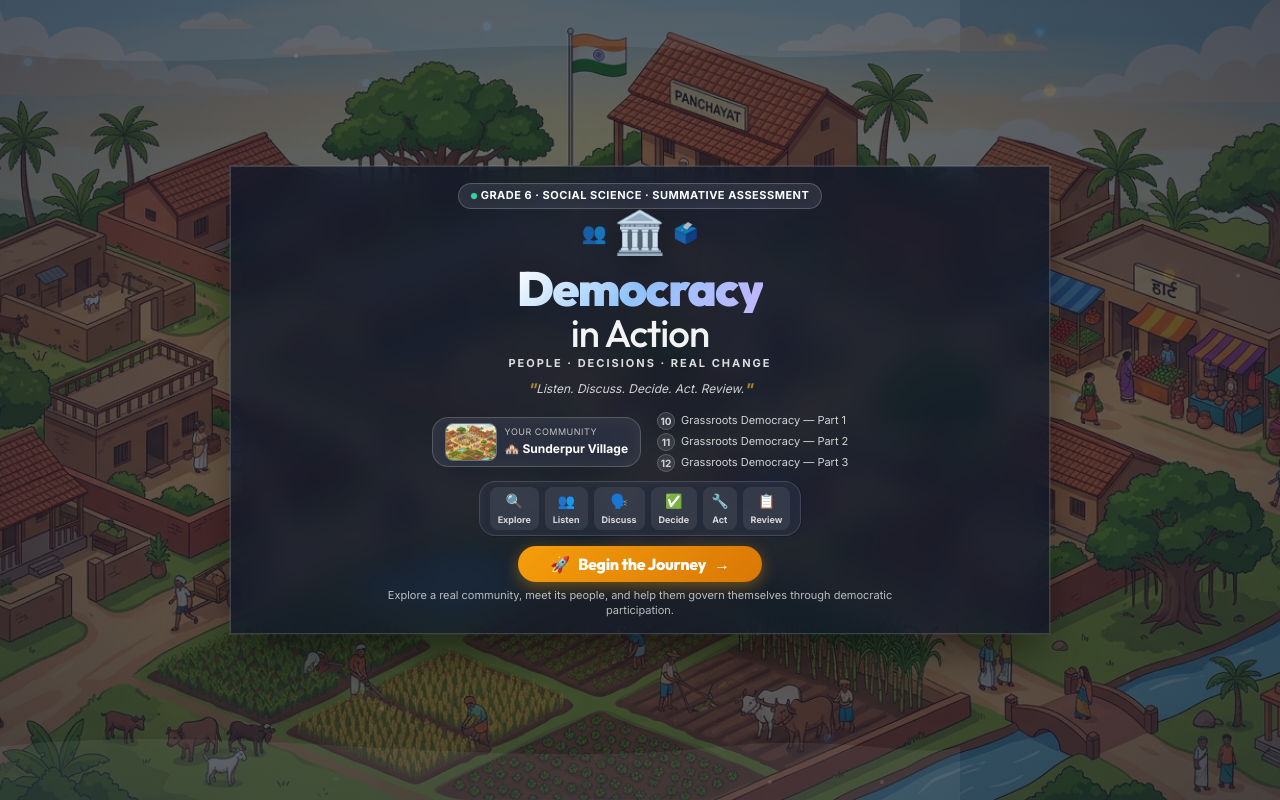
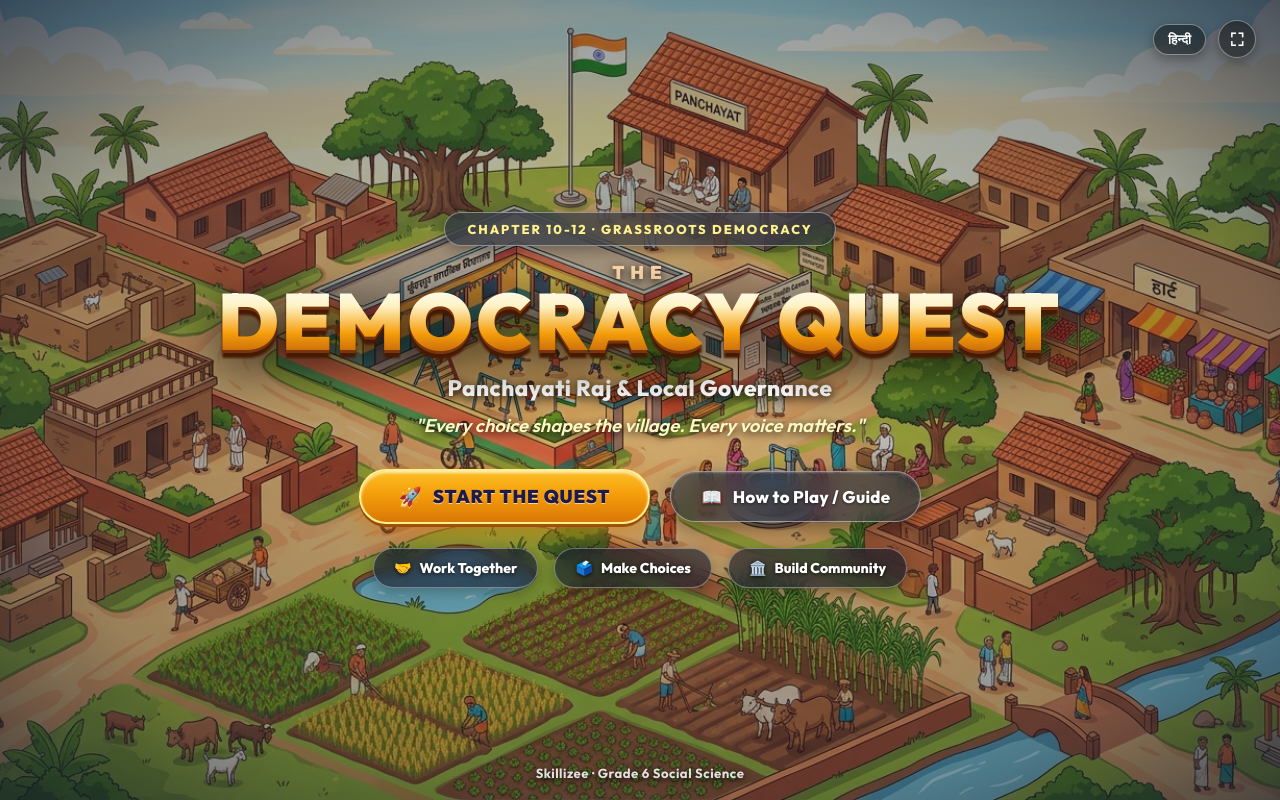
Before and after one commit to chirayumishra24/democracy-in-action, a React (Vite) app: page / in a window 1280 px wide. Built offline with nearby package versions, Linux system fonts and the light colour scheme.

Commit message:
feat: redesign intro entry screen with full-bleed village illustration and 3D quest hero

```diff
--- a/src/screens/IntroScreen/IntroScreen.css
+++ b/src/screens/IntroScreen/IntroScreen.css
@@ -1,16 +1,16 @@
 .intro-screen {
   height: 100vh;
-  max-height: 100vh;
+  width: 100vw;
   display: flex;
+  flex-direction: column;
   align-items: center;
   justify-content: center;
   position: relative;
   overflow: hidden;
-  padding: var(--space-sm) var(--space-md);
-  background: #0b1120;
+  font-family: 'Outfit', 'Inter', system-ui, -apple-system, sans-serif;
 }
 
-/* ── Hero Background ── */
+/* ── Full Bleed Hero Background ── */
 .intro-screen__hero-bg {
   position: fixed;
   inset: 0;
@@ -21,8 +21,8 @@
   width: 100%;
   height: 100%;
   object-fit: cover;
-  opacity: 0.85;
-  filter: saturate(1.15) contrast(1.05);
+  object-position: center 40%;
+  filter: saturate(1.15) contrast(1.05) brightness(1.02);
 }
 
 .intro-screen__hero-overlay {
@@ -30,397 +30,285 @@
   inset: 0;
   background: radial-gradient(
     ellipse at center,
-    rgba(15, 23, 42, 0.45) 0%,
-    rgba(15, 23, 42, 0.72) 100%
+    rgba(15, 23, 42, 0.18) 0%,
+    rgba(15, 23, 42, 0.42) 70%,
+    rgba(15, 23, 42, 0.75) 100%
   );
 }
 
-/* ── Decorative SVG waves ── */
-.intro-screen__deco-top {
+/* ── Top Right Controls ── */
+.intro-screen__top-controls {
   position: absolute;
-  top: 0;
-  left: 0;
-  right: 0;
-  z-index: 2;
-  height: 80px;
+  top: 1.25rem;
+  right: 1.5rem;
+  z-index: 20;
+  display: flex;
+  align-items: center;
+  gap: 0.75rem;
 }
 
-.intro-screen__deco-bottom {
-  position: absolute;
-  bottom: 0;
-  left: 0;
-  right: 0;
-  z-index: 2;
-  height: 80px;
+.intro-screen__lang-btn,
+.intro-screen__fullscreen-btn {
+  background: rgba(0, 0, 0, 0.45);
+  backdrop-filter: blur(10px);
+  -webkit-backdrop-filter: blur(10px);
+  border: 1.5px solid rgba(255, 255, 255, 0.4);
+  color: #ffffff;
+  border-radius: 999px;
+  font-weight: 800;
+  cursor: pointer;
+  display: inline-flex;
+  align-items: center;
+  justify-content: center;
+  transition: all 0.2s ease;
+  box-shadow: 0 4px 12px rgba(0, 0, 0, 0.3);
 }
 
-/* ── Particles ── */
-.intro-screen__particles {
-  position: absolute;
-  inset: 0;
-  z-index: 2;
-  pointer-events: none;
+.intro-screen__lang-btn {
+  padding: 6px 14px;
+  font-size: 0.82rem;
 }
 
-.intro-particle {
-  position: absolute;
-  border-radius: 50%;
-  animation: float 5s ease-in-out infinite;
+.intro-screen__fullscreen-btn {
+  width: 38px;
+  height: 38px;
+  font-size: 1.1rem;
 }
 
-.intro-particle--small {
-  width: 4px;
-  height: 4px;
-  background: rgba(255, 255, 255, 0.12);
+.intro-screen__lang-btn:hover,
+.intro-screen__fullscreen-btn:hover {
+  background: rgba(255, 255, 255, 0.25);
+  border-color: #ffffff;
+  transform: scale(1.06);
 }
 
-.intro-particle--medium {
-  width: 8px;
-  height: 8px;
-  background: rgba(96, 165, 250, 0.15);
-  box-shadow: 0 0 8px rgba(96, 165, 250, 0.2);
-}
-
-.intro-particle--large {
-  width: 12px;
-  height: 12px;
-  background: rgba(251, 191, 36, 0.12);
-  box-shadow: 0 0 12px rgba(251, 191, 36, 0.15);
-}
-
-/* ── Content ── */
+/* ── Center Content Hero ── */
 .intro-screen__content {
   position: relative;
   z-index: 10;
-  text-align: center;
-  color: white;
-  max-width: 820px;
-  width: 100%;
-  max-height: calc(100vh - 20px);
-  margin: auto;
-  padding: var(--space-md) var(--space-xl);
-  background: rgba(15, 23, 42, 0.76);
-  backdrop-filter: blur(14px);
-  -webkit-backdrop-filter: blur(14px);
-  border: 1px solid rgba(255, 255, 255, 0.16);
-  border-radius: var(--radius-2xl);
-  box-shadow: 0 25px 50px -12px rgba(0, 0, 0, 0.6), 0 0 0 1px rgba(255, 255, 255, 0.08);
-  animation: fadeInUp 0.4s var(--ease-out);
   display: flex;
   flex-direction: column;
   align-items: center;
-  gap: 2px;
+  text-align: center;
+  max-width: 900px;
+  padding: 1rem 1.5rem;
+  animation: fadeInUp 0.5s cubic-bezier(0.16, 1, 0.3, 1);
 }
 
-/* Badge */
-.intro-screen__badge {
+/* Top Chapter Capsule Badge */
+.intro-screen__chapter-badge {
   display: inline-flex;
   align-items: center;
-  gap: var(--space-xs);
-  padding: 3px 12px;
-  background: rgba(255, 255, 255, 0.1);
-  border: 1px solid rgba(255, 255, 255, 0.2);
-  border-radius: var(--radius-full);
-  font-size: 11px;
-  font-weight: 700;
-  letter-spacing: 0.5px;
+  padding: 6px 22px;
+  background: rgba(30, 41, 59, 0.6);
+  backdrop-filter: blur(12px);
+  -webkit-backdrop-filter: blur(12px);
+  border: 1.5px solid rgba(255, 255, 255, 0.4);
+  border-radius: 999px;
+  font-size: 0.8rem;
+  font-weight: 800;
+  letter-spacing: 2px;
   text-transform: uppercase;
-  margin-bottom: 2px;
-  backdrop-filter: blur(8px);
+  color: #fef08a;
+  box-shadow: 0 4px 15px rgba(0, 0, 0, 0.35);
+  margin-bottom: 0.75rem;
 }
 
-.intro-badge__dot {
-  width: 6px;
-  height: 6px;
-  border-radius: 50%;
-  background: #34d399;
-  animation: pulse 2s ease-in-out infinite;
+/* 3D Embossed Hero Title */
+.intro-screen__title-wrap {
+  display: flex;
+  flex-direction: column;
+  align-items: center;
+  margin-bottom: 0.25rem;
 }
 
-/* Icon group */
-.intro-screen__icon-group {
-  position: relative;
-  display: inline-flex;
-  align-items: center;
-  justify-content: center;
-  margin-bottom: 0px;
-  height: 48px;
+.intro-screen__title-the {
+  font-size: 1.15rem;
+  font-weight: 900;
+  letter-spacing: 6px;
+  text-transform: uppercase;
+  color: #fed7aa;
+  text-shadow: 0 2px 8px rgba(0, 0, 0, 0.85);
+  margin-bottom: -6px;
 }
 
-.intro-screen__icon {
-  font-size: 42px;
-  filter: drop-shadow(0 6px 20px rgba(0, 0, 0, 0.4));
-  animation: float 4s ease-in-out infinite;
-}
-
-.intro-screen__icon-float {
-  position: absolute;
-  font-size: 20px;
-  opacity: 0.75;
-  animation: float 5s ease-in-out infinite;
-}
-
-.intro-screen__icon-float--1 {
-  left: -32px;
-  top: 4px;
-  animation-delay: 0.5s;
-}
-
-.intro-screen__icon-float--2 {
-  right: -32px;
-  top: 4px;
-  animation-delay: 1s;
-}
-
-/* Title */
 .intro-screen__title {
-  display: flex;
-  flex-direction: column;
-  margin-bottom: 0px;
-}
-
-.intro-screen__title-line1 {
-  font-size: clamp(2rem, 4.5vw, 3rem);
+  font-size: clamp(2.8rem, 6.2vw, 5.2rem);
   font-weight: 900;
-  letter-spacing: -1.5px;
-  line-height: 1.05;
-  background: linear-gradient(135deg, #ffffff, #93c5fd, #c4b5fd);
+  letter-spacing: 3px;
+  text-transform: uppercase;
+  line-height: 1;
+  margin: 0;
+  background: linear-gradient(180deg, #ffffff 0%, #fef3c7 30%, #f59e0b 65%, #b45309 100%);
   -webkit-background-clip: text;
   -webkit-text-fill-color: transparent;
   background-clip: text;
-  text-shadow: none;
-}
-
-.intro-screen__title-line2 {
-  font-size: clamp(1.6rem, 3.5vw, 2.4rem);
-  font-weight: 400;
-  letter-spacing: -1px;
-  line-height: 1.05;
-  opacity: 0.95;
+  filter: drop-shadow(0 3px 0 #78350f)
+          drop-shadow(0 5px 1px #451a03)
+          drop-shadow(0 10px 25px rgba(0, 0, 0, 0.85));
 }
 
 /* Subtitle */
 .intro-screen__subtitle {
-  font-size: 11px;
-  opacity: 0.85;
-  font-weight: 700;
-  letter-spacing: 2px;
-  text-transform: uppercase;
-  margin-bottom: 2px;
+  font-size: clamp(1.05rem, 2vw, 1.4rem);
+  font-weight: 800;
+  color: #ffffff;
+  margin: 0.4rem 0 0.25rem;
+  text-shadow: 0 2px 10px rgba(0, 0, 0, 0.85), 0 0 20px rgba(0, 0, 0, 0.5);
+  letter-spacing: 0.5px;
 }
 
-/* Tagline */
-.intro-screen__tagline {
+/* Tagline in Quotes */
+.intro-screen__quote {
+  font-size: clamp(0.95rem, 1.6vw, 1.15rem);
   font-style: italic;
-  font-size: 12px;
-  opacity: 0.8;
-  margin-bottom: 4px;
+  font-weight: 600;
+  color: #fef9c3;
+  margin: 0 0 1.75rem;
+  text-shadow: 0 2px 8px rgba(0, 0, 0, 0.85);
+  max-width: 650px;
 }
 
-.intro-tagline__quote {
-  font-size: var(--text-base);
-  font-weight: 900;
-  color: #fbbf24;
-  opacity: 0.8;
-  vertical-align: middle;
-}
-
-/* Middle row: Village card & Chapters side by side */
-.intro-screen__middle-row {
+/* Actions Row */
+.intro-screen__actions {
   display: flex;
   align-items: center;
   justify-content: center;
-  gap: var(--space-md);
-  width: 100%;
-  margin: 3px 0;
+  gap: 1.25rem;
+  flex-wrap: wrap;
+  margin-bottom: 1.5rem;
 }
 
-/* Village preview card */
-.intro-screen__village-card {
+/* Big Juicy Orange Button */
+.intro-screen__btn-start {
+  display: inline-flex;
+  align-items: center;
+  gap: 0.65rem;
+  padding: 14px 38px;
+  background: linear-gradient(180deg, #fbbf24 0%, #f59e0b 45%, #d97706 100%);
+  border: 2px solid #fef08a;
+  border-radius: 999px;
+  color: #1e1b4b;
+  font-size: 1.15rem;
+  font-weight: 900;
+  letter-spacing: 0.8px;
+  text-transform: uppercase;
+  cursor: pointer;
+  box-shadow: 0 8px 25px rgba(217, 119, 6, 0.6),
+              0 3px 0 #78350f,
+              inset 0 2px 3px rgba(255, 255, 255, 0.7);
+  transition: all 0.2s cubic-bezier(0.16, 1, 0.3, 1);
+  text-shadow: 0 1px 0 rgba(255, 255, 255, 0.6);
+}
+
+.intro-screen__btn-start:hover {
+  transform: translateY(-2px) scale(1.03);
+  box-shadow: 0 12px 32px rgba(217, 119, 6, 0.75),
+              0 4px 0 #78350f,
+              inset 0 2px 4px rgba(255, 255, 255, 0.8);
+}
+
+.intro-screen__btn-start:active {
+  transform: translateY(2px) scale(0.98);
+  box-shadow: 0 4px 12px rgba(217, 119, 6, 0.5),
+              0 1px 0 #78350f;
+}
+
+/* Frosted Glass Guide Button */
+.intro-screen__btn-guide {
+  display: inline-flex;
+  align-items: center;
+  gap: 0.65rem;
+  padding: 14px 30px;
+  background: rgba(30, 41, 59, 0.6);
+  backdrop-filter: blur(12px);
+  -webkit-backdrop-filter: blur(12px);
+  border: 1.8px solid rgba(255, 255, 255, 0.45);
+  border-radius: 999px;
+  color: #ffffff;
+  font-size: 1.05rem;
+  font-weight: 800;
+  letter-spacing: 0.3px;
+  cursor: pointer;
+  box-shadow: 0 6px 20px rgba(0, 0, 0, 0.4),
+              inset 0 1px 2px rgba(255, 255, 255, 0.25);
+  transition: all 0.2s cubic-bezier(0.16, 1, 0.3, 1);
+  text-shadow: 0 1px 3px rgba(0, 0, 0, 0.6);
+}
+
+.intro-screen__btn-guide:hover {
+  background: rgba(255, 255, 255, 0.22);
+  border-color: #ffffff;
+  transform: translateY(-2px);
+  box-shadow: 0 10px 25px rgba(0, 0, 0, 0.5);
+}
+
+/* 3 Core Pillars in a Row */
+.intro-screen__pillars {
   display: flex;
   align-items: center;
-  gap: var(--space-sm);
-  background: rgba(255, 255, 255, 0.1);
-  border: 1px solid rgba(255, 255, 255, 0.18);
-  border-radius: var(--radius-lg);
-  padding: 5px 12px;
-  margin: 0;
-  backdrop-filter: blur(8px);
-  transition: all var(--duration-fast);
+  justify-content: center;
+  gap: 1rem;
+  flex-wrap: wrap;
 }
 
-.intro-screen__village-card:hover {
-  background: rgba(255, 255, 255, 0.16);
+.intro-pillar-chip {
+  display: inline-flex;
+  align-items: center;
+  gap: 0.5rem;
+  background: rgba(15, 23, 42, 0.6);
+  backdrop-filter: blur(10px);
+  -webkit-backdrop-filter: blur(10px);
+  border: 1.2px solid rgba(255, 255, 255, 0.35);
+  border-radius: 999px;
+  padding: 8px 20px;
+  font-size: 0.88rem;
+  font-weight: 800;
+  color: #ffffff;
+  box-shadow: 0 4px 15px rgba(0, 0, 0, 0.3);
+  text-shadow: 0 1px 4px rgba(0, 0, 0, 0.8);
+  transition: all 0.2s ease;
+}
+
+.intro-pillar-chip:hover {
+  background: rgba(255, 255, 255, 0.18);
   transform: translateY(-1px);
 }
 
-.intro-village__img {
-  width: 52px;
-  height: 38px;
-  object-fit: cover;
-  border-radius: var(--radius-sm);
-  border: 1px solid rgba(255, 255, 255, 0.3);
+/* Footer */
+.intro-screen__footer {
+  position: absolute;
+  bottom: 1rem;
+  left: 0;
+  right: 0;
+  text-align: center;
+  z-index: 10;
+  font-size: 0.82rem;
+  font-weight: 700;
+  color: rgba(255, 255, 255, 0.85);
+  text-shadow: 0 2px 6px rgba(0, 0, 0, 0.9);
+  letter-spacing: 0.5px;
 }
 
-.intro-village__info {
-  display: flex;
-  flex-direction: column;
-  text-align: left;
-}
-
-.intro-village__label {
-  font-size: 9px;
-  text-transform: uppercase;
-  letter-spacing: 0.5px;
-  opacity: 0.7;
-}
-
-.intro-village__name {
-  font-size: var(--text-xs);
-  font-weight: 800;
-}
-
-/* Chapters */
-.intro-screen__chapters {
-  display: flex;
-  flex-direction: column;
-  gap: 3px;
-  margin: 0;
-  text-align: left;
-}
-
-.intro-chapter {
-  display: inline-flex;
-  align-items: center;
-  gap: 6px;
-  font-size: 11px;
-  opacity: 0.8;
-}
-
-.intro-chapter__num {
-  display: inline-flex;
-  align-items: center;
-  justify-content: center;
-  width: 18px;
-  height: 18px;
-  border-radius: 50%;
-  background: rgba(255, 255, 255, 0.12);
-  border: 1px solid rgba(255, 255, 255, 0.25);
-  font-weight: 800;
-  font-size: 10px;
-  flex-shrink: 0;
-}
-
-/* Flow steps */
-.intro-screen__flow {
-  display: flex;
-  align-items: center;
-  justify-content: center;
-  gap: 6px;
-  flex-wrap: wrap;
-  margin: 4px 0 8px;
-  padding: 5px 10px;
-  background: rgba(255, 255, 255, 0.08);
-  border: 1px solid rgba(255, 255, 255, 0.12);
-  border-radius: var(--radius-lg);
-  backdrop-filter: blur(4px);
-}
-
-.flow-step {
-  display: flex;
-  flex-direction: column;
-  align-items: center;
-  gap: 1px;
-  padding: 3px 8px;
-  background: rgba(255, 255, 255, 0.08);
-  border-radius: var(--radius-sm);
-  font-size: var(--text-xs);
-  font-weight: 700;
-  white-space: nowrap;
-}
-
-.flow-step:hover {
-  background: rgba(255, 255, 255, 0.18);
-}
-
-.flow-step__emoji {
-  font-size: 14px;
-}
-
-.flow-step__label {
-  font-size: 9px;
-  opacity: 0.8;
-}
-
-/* Start button */
-.intro-screen__start {
-  display: inline-flex;
-  align-items: center;
-  gap: var(--space-sm);
-  padding: 8px var(--space-xl);
-  background: linear-gradient(135deg, #f59e0b, #d97706);
-  color: white;
-  border-radius: var(--radius-full);
-  font-size: var(--text-base);
-  font-weight: 800;
-  letter-spacing: -0.3px;
-  box-shadow: 0 4px 16px rgba(245, 158, 11, 0.4);
-  transition: all var(--duration-fast);
-  margin-bottom: 4px;
-  cursor: pointer;
-  border: none;
-}
-
-.intro-screen__start:hover {
-  transform: translateY(-2px);
-  box-shadow: 0 6px 20px rgba(245, 158, 11, 0.5);
-}
-
-/* Note */
-.intro-screen__note {
-  font-size: 11px;
-  opacity: 0.7;
-  margin: 0;
-  max-width: 520px;
-  line-height: 1.3;
-}
-
-/* ── Responsive ── */
+/* Responsive */
 @media (max-width: 640px) {
-  .intro-screen {
-    height: auto;
-    min-height: 100vh;
-    overflow-y: auto;
+  .intro-screen__actions {
+    flex-direction: column;
+    gap: 0.75rem;
+    width: 100%;
   }
-
-  .intro-screen__middle-row {
-    flex-direction: column;
-    gap: var(--space-xs);
+  .intro-screen__btn-start,
+  .intro-screen__btn-guide {
+    width: 100%;
+    justify-content: center;
+    padding: 12px 24px;
+    font-size: 1rem;
   }
-
-  .intro-screen__content {
-    max-height: none;
-    padding: var(--space-md);
+  .intro-screen__pillars {
+    gap: 0.5rem;
   }
-
-  .intro-screen__title-line1 { font-size: 2.2rem; }
-  .intro-screen__title-line2 { font-size: 1.6rem; }
-  .intro-screen__icon { font-size: 40px; }
-  .intro-screen__icon-float { display: none; }
-
-  .intro-screen__village-card {
-    max-width: 100%;
-  }
-
-  .flow-step {
-    padding: 3px 6px;
-  }
-
-  .flow-step__emoji { font-size: 13px; }
-  .flow-step__label { font-size: 9px; }
-
-  .intro-screen__start {
-    padding: 8px var(--space-lg);
-    font-size: var(--text-sm);
+  .intro-pillar-chip {
+    padding: 6px 14px;
+    font-size: 0.78rem;
   }
 }
--- a/src/screens/IntroScreen/IntroScreen.tsx
+++ b/src/screens/IntroScreen/IntroScreen.tsx
@@ -1,9 +1,31 @@
+import { useState, useEffect } from 'react';
 import { useGame } from '../../state/gameStore';
 import { playSound } from '../../utils/audio';
+import InstructionsModal from '../../components/InstructionsModal/InstructionsModal';
 import './IntroScreen.css';
 
 export default function IntroScreen() {
   const { dispatch, state } = useGame();
+  const [showInstructions, setShowInstructions] = useState(false);
+  const [isFullscreen, setIsFullscreen] = useState(false);
+  const lang = state.settings.language || 'en';
+  const isHindi = lang === 'hi';
+
+  useEffect(() => {
+    const handleFullscreenChange = () => {
+      setIsFullscreen(Boolean(document.fullscreenElement));
+    };
+    document.addEventListener('fullscreenchange', handleFullscreenChange);
+    return () => document.removeEventListener('fullscreenchange', handleFullscreenChange);
+  }, []);
+
+  const toggleFullscreen = () => {
+    if (!document.fullscreenElement) {
+      document.documentElement.requestFullscreen().catch(() => {});
+    } else {
+      document.exitFullscreen().catch(() => {});
+    }
+  };
 
   const handleStart = () => {
     playSound('start', state.settings.soundEnabled);
@@ -12,114 +34,92 @@ export default function IntroScreen() {
 
   return (
     <div className="intro-screen">
-      {/* Background image */}
+      {/* Full-bleed Illustrated Village Background */}
       <div className="intro-screen__hero-bg">
-        <img src="/images/village-hero.jpg" alt="" className="intro-screen__hero-img" />
+        <img src="/images/village-hero.jpg" alt="Sunderpur Village" className="intro-screen__hero-img" />
         <div className="intro-screen__hero-overlay" />
       </div>
 
-      {/* Floating particles */}
-      <div className="intro-screen__particles">
-        {Array.from({ length: 24 }).map((_, i) => (
-          <div key={i} className={`intro-particle intro-particle--${i % 4 === 0 ? 'large' : i % 3 === 0 ? 'medium' : 'small'}`}
-            style={{
-              left: `${Math.random() * 100}%`,
-              top: `${Math.random() * 100}%`,
-              animationDelay: `${Math.random() * 6}s`,
-              animationDuration: `${4 + Math.random() * 5}s`,
-            }} />
-        ))}
+      {/* Top Right Controls (Fullscreen & Language) */}
+      <div className="intro-screen__top-controls">
+        <button
+          className="intro-screen__lang-btn"
+          onClick={() => dispatch({ type: 'SET_LANGUAGE', language: isHindi ? 'en' : 'hi' })}
+          title={isHindi ? 'Switch to English' : 'Switch to Hindi'}
+        >
+          {isHindi ? 'EN' : 'हिन्दी'}
+        </button>
+        <button
+          className="intro-screen__fullscreen-btn"
+          onClick={toggleFullscreen}
+          title={isFullscreen ? 'Exit Fullscreen' : 'Fullscreen'}
+          aria-label="Toggle fullscreen"
+        >
+          {isFullscreen ? '✕' : '⛶'}
+        </button>
       </div>
 
-      {/* Decorative SVG elements */}
-      <svg className="intro-screen__deco-top" viewBox="0 0 1440 120" preserveAspectRatio="none">
-        <path d="M0,80 C360,120 720,40 1080,80 C1260,100 1380,60 1440,80 L1440,0 L0,0 Z" fill="rgba(255,255,255,0.06)" />
-      </svg>
-      <svg className="intro-screen__deco-bottom" viewBox="0 0 1440 120" preserveAspectRatio="none">
-        <path d="M0,40 C360,0 720,80 1080,40 C1260,20 1380,60 1440,40 L1440,120 L0,120 Z" fill="rgba(255,255,255,0.06)" />
-      </svg>
-
-      {/* Content */}
+      {/* Central Hero Quest Content */}
       <div className="intro-screen__content">
-        <div className="intro-screen__badge">
-          <span className="intro-badge__dot" />
-          Grade 6 · Social Science · Summative Assessment
+        {/* Chapter Capsule Badge */}
+        <div className="intro-screen__chapter-badge">
+          {isHindi ? 'अध्याय 10-12 · जमीनी स्तर पर लोकतंत्र' : 'CHAPTER 10-12 · GRASSROOTS DEMOCRACY'}
         </div>
 
-        <div className="intro-screen__icon-group">
-          <span className="intro-screen__icon-float intro-screen__icon-float--1">👥</span>
-          <span className="intro-screen__icon">🏛️</span>
-          <span className="intro-screen__icon-float intro-screen__icon-float--2">🗳️</span>
+        {/* 3D Embossed Hero Title */}
+        <div className="intro-screen__title-wrap">
+          <span className="intro-screen__title-the">{isHindi ? 'संसदीय एवं स्थानीय' : 'THE'}</span>
+          <h1 className="intro-screen__title">
+            {isHindi ? 'लोकतंत्र चक्र' : 'DEMOCRACY QUEST'}
+          </h1>
         </div>
 
-        <h1 className="intro-screen__title">
-          <span className="intro-screen__title-line1">Democracy</span>
-          <span className="intro-screen__title-line2">in Action</span>
-        </h1>
-
+        {/* Subtitle & Tagline */}
         <p className="intro-screen__subtitle">
-          People · Decisions · Real Change
+          {isHindi ? 'ग्राम पंचायत एवं सामुदायिक निर्णय' : 'Panchayati Raj & Local Governance'}
         </p>
 
-        <div className="intro-screen__tagline">
-          <span className="intro-tagline__quote">"</span>
-          Listen. Discuss. Decide. Act. Review.
-          <span className="intro-tagline__quote">"</span>
+        <p className="intro-screen__quote">
+          "{isHindi ? 'हर आवाज़ गांव को बदलती है। हर निर्णय का प्रभाव होता है।' : 'Every choice shapes the village. Every voice matters.'}"
+        </p>
+
+        {/* Action Buttons Row */}
+        <div className="intro-screen__actions">
+          <button className="intro-screen__btn-start" onClick={handleStart}>
+            <span>🚀</span>
+            <span>{isHindi ? 'अभियान शुरू करें' : 'START THE QUEST'}</span>
+          </button>
+
+          <button className="intro-screen__btn-guide" onClick={() => setShowInstructions(true)}>
+            <span>📖</span>
+            <span>{isHindi ? 'खेल नियम एवं गाइड' : 'How to Play / Guide'}</span>
+          </button>
         </div>
 
-        {/* Middle row: Village preview card & Chapters */}
-        <div className="intro-screen__middle-row">
-          <div className="intro-screen__village-card">
-            <img src="/images/village-hero.jpg" alt="Sunderpur Village" className="intro-village__img" />
-            <div className="intro-village__info">
-              <span className="intro-village__label">Your Community</span>
-              <span className="intro-village__name">🏘️ Sunderpur Village</span>
-            </div>
+        {/* 3 Core Pillars in a Row */}
+        <div className="intro-screen__pillars">
+          <div className="intro-pillar-chip">
+            <span>🤝</span>
+            <span>{isHindi ? 'सहयोग एवं संवाद' : 'Work Together'}</span>
           </div>
-
-          <div className="intro-screen__chapters">
-            <div className="intro-chapter">
-              <span className="intro-chapter__num">10</span>
-              <span>Grassroots Democracy — Part 1</span>
-            </div>
-            <div className="intro-chapter">
-              <span className="intro-chapter__num">11</span>
-              <span>Grassroots Democracy — Part 2</span>
-            </div>
-            <div className="intro-chapter">
-              <span className="intro-chapter__num">12</span>
-              <span>Grassroots Democracy — Part 3</span>
-            </div>
+          <div className="intro-pillar-chip">
+            <span>🗳️</span>
+            <span>{isHindi ? 'निर्णय प्रक्रिया' : 'Make Choices'}</span>
+          </div>
+          <div className="intro-pillar-chip">
+            <span>🏛️</span>
+            <span>{isHindi ? 'ग्राम सशक्तिकरण' : 'Build Community'}</span>
           </div>
         </div>
+      </div>
 
-        {/* Flow steps */}
-        <div className="intro-screen__flow">
-          {[
-            { emoji: '🔍', label: 'Explore' },
-            { emoji: '👥', label: 'Listen' },
-            { emoji: '🗣️', label: 'Discuss' },
-            { emoji: '✅', label: 'Decide' },
-            { emoji: '🔧', label: 'Act' },
-            { emoji: '📋', label: 'Review' },
-          ].map((step, i) => (
-            <div key={step.label} className="flow-step" style={{ animationDelay: `${0.8 + i * 0.12}s` }}>
-              <span className="flow-step__emoji">{step.emoji}</span>
-              <span className="flow-step__label">{step.label}</span>
-            </div>
-          ))}
-        </div>
+      {/* Footer Branding */}
+      <footer className="intro-screen__footer">
+        Skillizee · Grade 6 Social Science
+      </footer>
 
-        <button className="intro-screen__start" onClick={handleStart}>
-          <span className="intro-start__icon">🚀</span>
-          <span className="intro-start__text">Begin the Journey</span>
-          <span className="intro-start__arrow">→</span>
-        </button>
-
-        <p className="intro-screen__note">
-          Explore a real community, meet its people, and help them govern themselves through democratic participation.
-        </p>
-      </div>
+      {/* Instructions Modal */}
+      {showInstructions && <InstructionsModal onClose={() => setShowInstructions(false)} />}
     </div>
   );
 }
```
